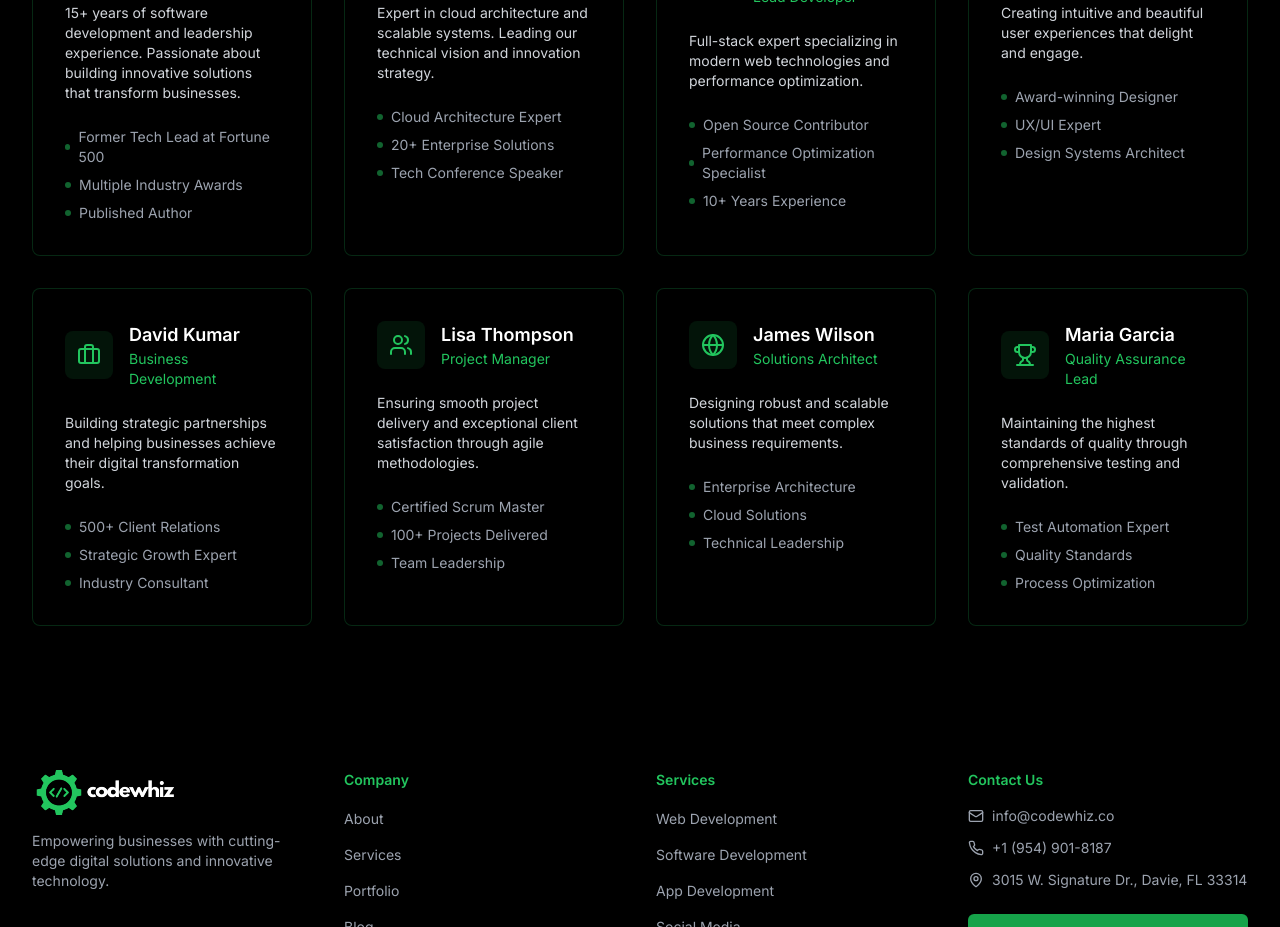
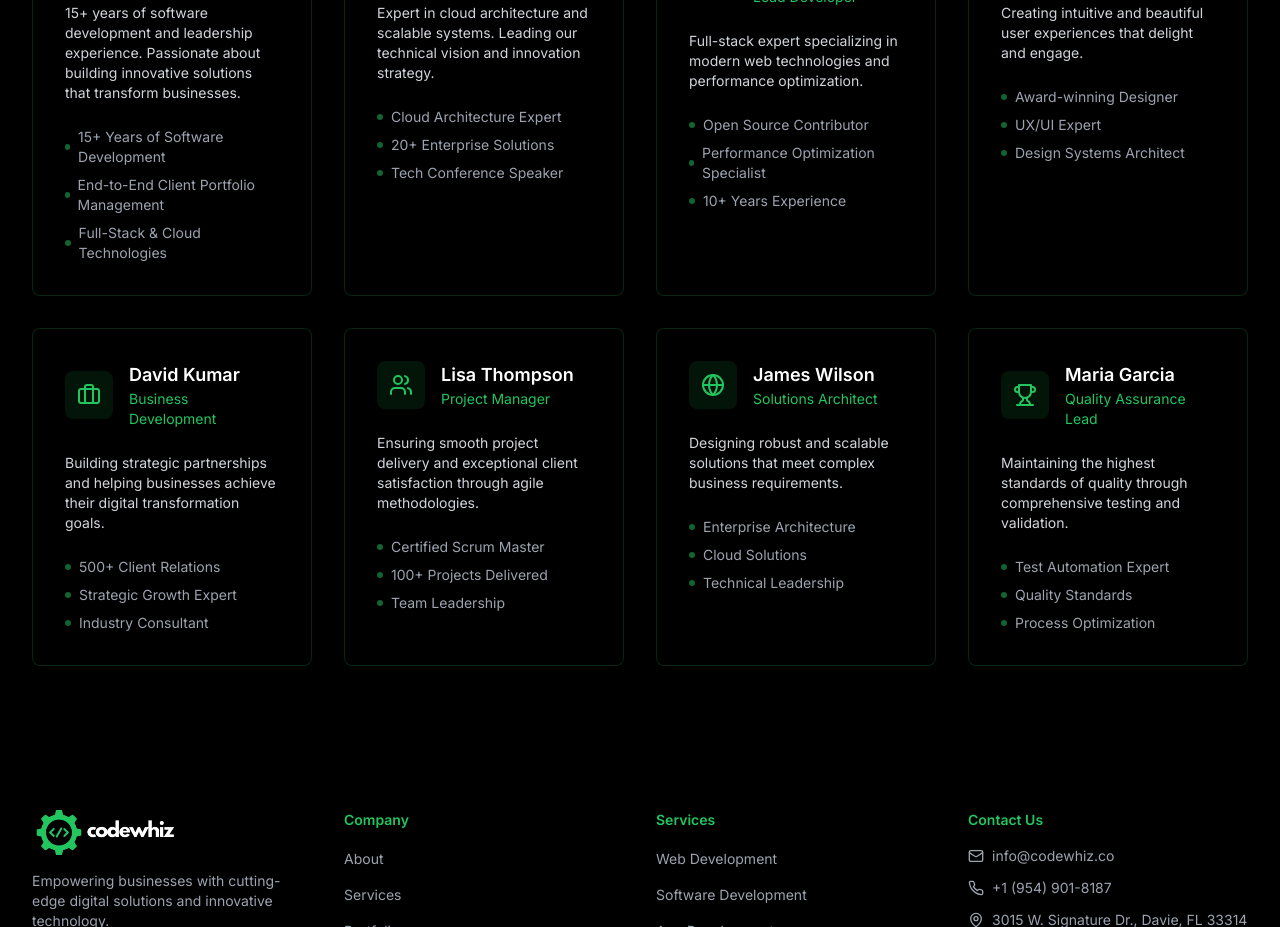
Before and after one commit to codewhiz-co/mainSite, a Next.js app: page /about in a window 1280 px wide. Shown: the part 2080-3007 px from the top of the page. Built offline with nearby package versions, Linux system fonts and the light colour scheme.

Commit message:
Fix build: Remove empty icons

```diff
--- a/app/about/page.tsx
+++ b/app/about/page.tsx
@@ -29,7 +29,7 @@ const team = [
     role: "CEO & Founder",
     bio: "15+ years of software development and leadership experience. Passionate about building innovative solutions that transform businesses.",
     icon: Rocket,
-    achievements: ["Former Tech Lead at Fortune 500", "Multiple Industry Awards", "Published Author"]
+    achievements: ["15+ Years of Software Development", "End-to-End Client Portfolio Management", "Full-Stack & Cloud Technologies"]
   },
   {
     name: "Sarah Chen",
```
